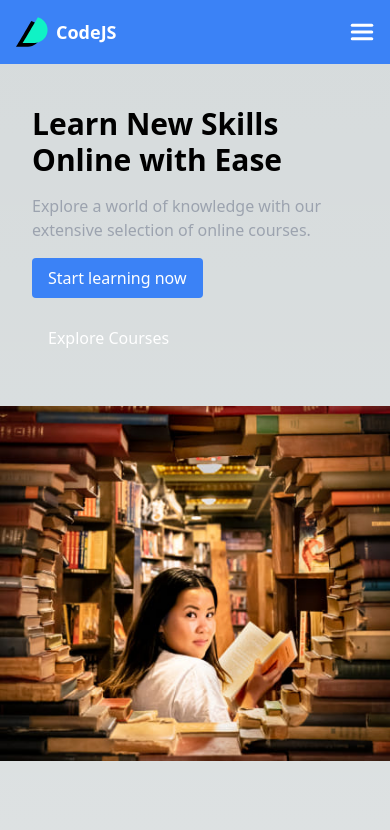
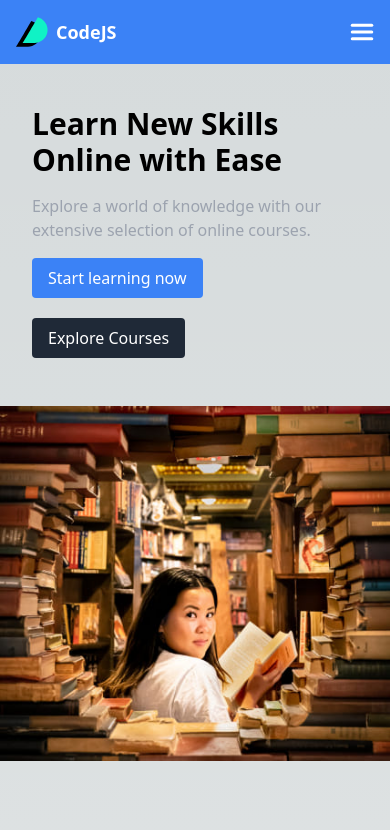
Before and after one commit to narendrarty17/CodeJs-Academy, a Next.js app: page / in a window 390 px wide. Shown: the top 830 px of the page. Built offline with nearby package versions, Linux system fonts and the light colour scheme.

Commit message:
minimal changes

```diff
--- a/components/Section_01.js
+++ b/components/Section_01.js
@@ -12,7 +12,7 @@ const Section_01 = () => {
                     <button className="bg-blue-500 text-white px-4 py-2 rounded w-200">
                         Start learning now
                     </button>
-                    <button className="bg-gray-1000 text-white px-4 py-2 rounded w-200">
+                    <button className="bg-gray-800 text-white px-4 py-2 rounded w-200">
                         Explore Courses
                     </button>
                 </div>
--- a/components/Section_05.js
+++ b/components/Section_05.js
@@ -68,7 +68,7 @@ const Section_05 = () => {
 
     useEffect(() => {
         const handleResize = () => {
-            setIsSmallScreen(window.innerWidth <= 600);
+            setIsSmallScreen(window.innerWidth <= 900);
         };
 
         handleResize(); // Initial check
@@ -88,13 +88,14 @@ const Section_05 = () => {
             </div>
 
             {/* Part 2: Review Cards */}
-            <div className="flex flex-wrap justify-center mx-auto space-x-4 mb-4" {...handlers}>
+            <div className="flex flex-row justify-center mx-auto space-x-4 mb-4 gap-3 overflow-hidden" {...handlers}>
                 {reviewsData
                     .filter((_, index) => (isSmallScreen ? index === selectedReview : true))
                     .map((review) => (
                         <div
                             key={review.id}
                             className="bg-white shadow-md w-96 pb-4 rounded-md"
+                            onClick={() => setSelectedReview(review.id)}
                         >
                             {/* Section 1: Rating */}
                             <div className="p-4 text-2xl text-black font-bold">
```
